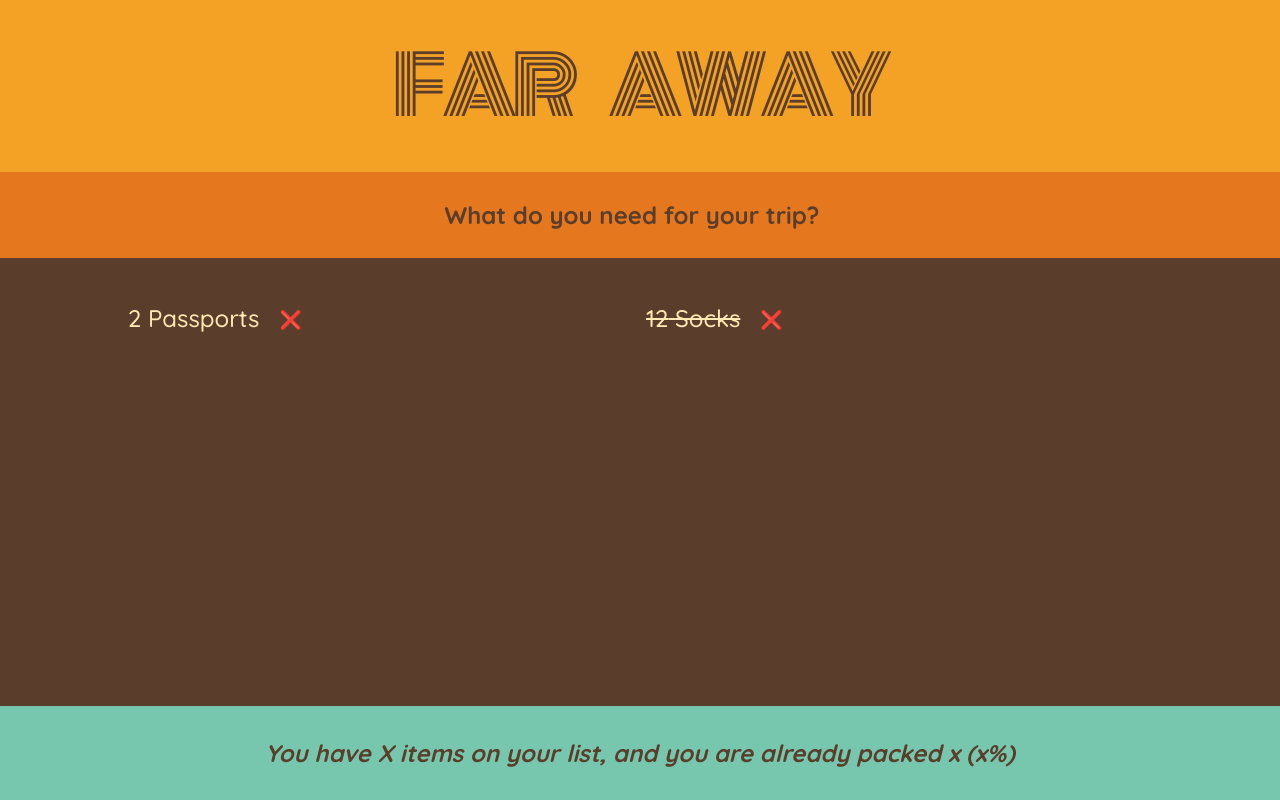
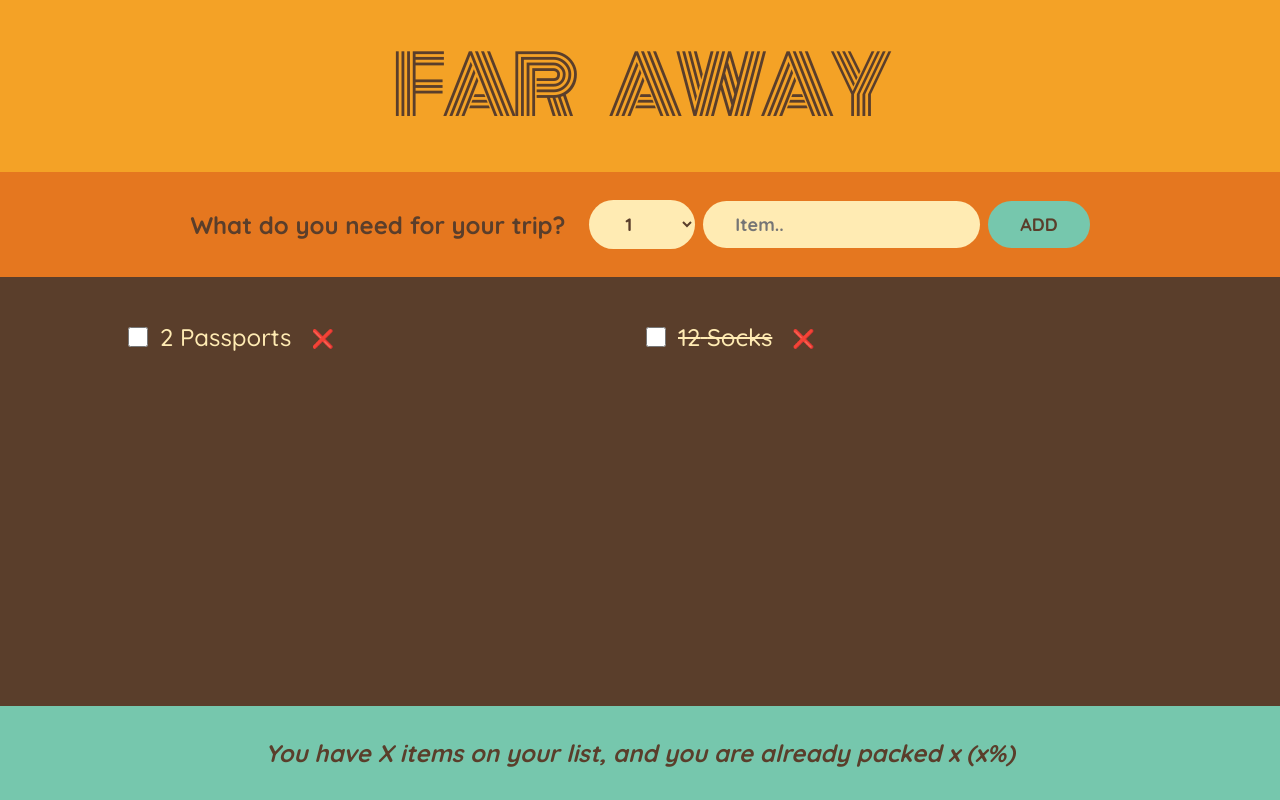
Before and after one commit to ericknamukolo/travel-list, a React (Create React App) app: page / in a window 1280 px wide. Built offline with nearby package versions, Linux system fonts and the light colour scheme.

Commit message:
added selection

```diff
--- a/src/components/form.tsx
+++ b/src/components/form.tsx
@@ -2,9 +2,18 @@ import React from 'react';
 
 const Form: React.FC = () => {
   return (
-    <div className='add-form'>
+    <form className='add-form'>
       <h3>What do you need for your trip?</h3>
-    </div>
+      <select>
+        {Array.from({ length: 20 }, (_, i) => (
+          <option value={i + 1} key={i + 1}>
+            {i + 1}
+          </option>
+        ))}
+      </select>
+      <input type='text' placeholder='Item..' />
+      <button>Add</button>
+    </form>
   );
 };
 
--- a/src/components/item.tsx
+++ b/src/components/item.tsx
@@ -4,6 +4,8 @@ import Item from '../models/item';
 const ItemC: React.FC<{ item: Item }> = ({ item }) => {
   return (
     <li>
+      {' '}
+      <input type='checkbox' name='myCheckbox'></input>
       <span style={item.packed ? { textDecoration: 'line-through' } : {}}>
         {item.quantity} {item.description}
       </span>
```
